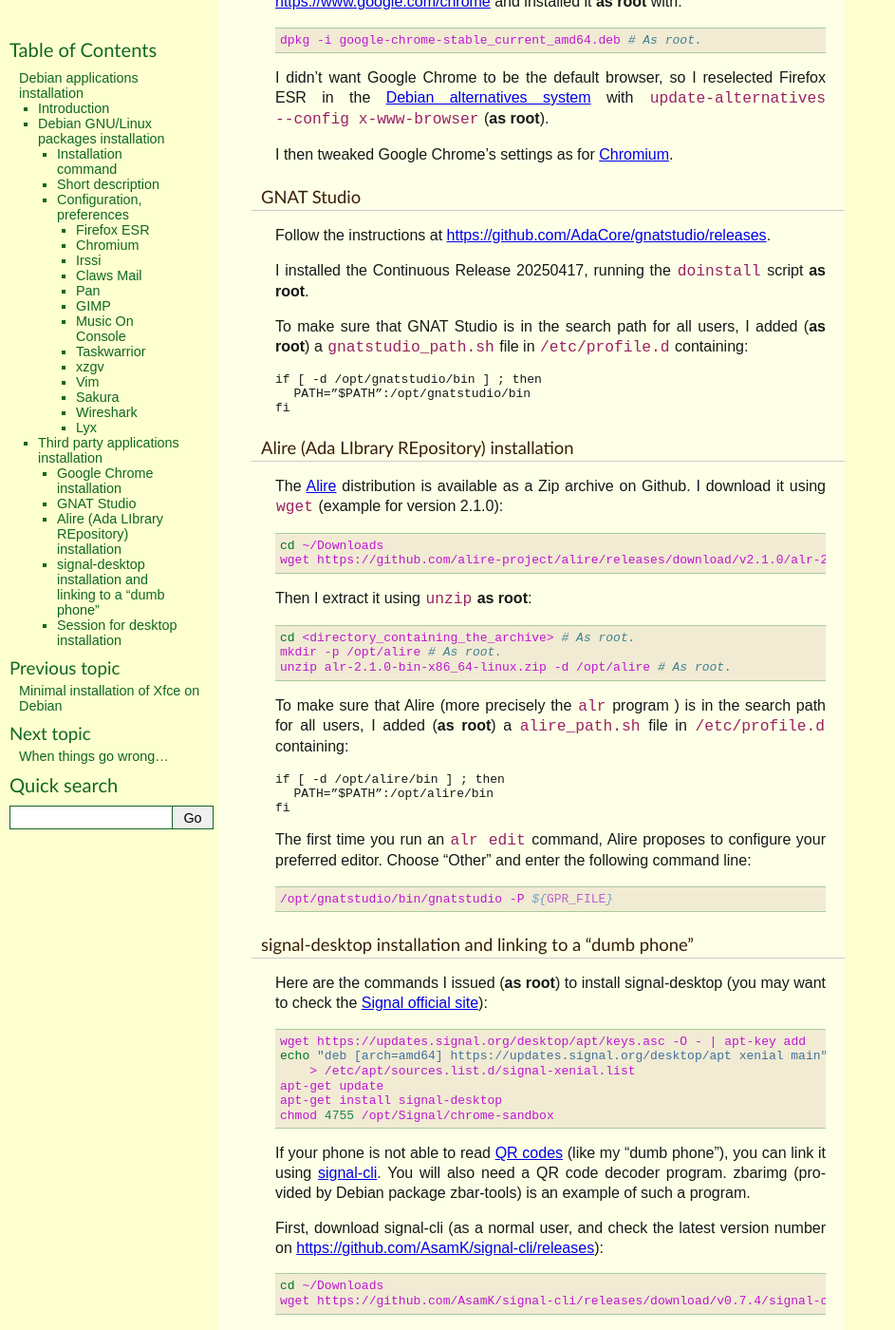
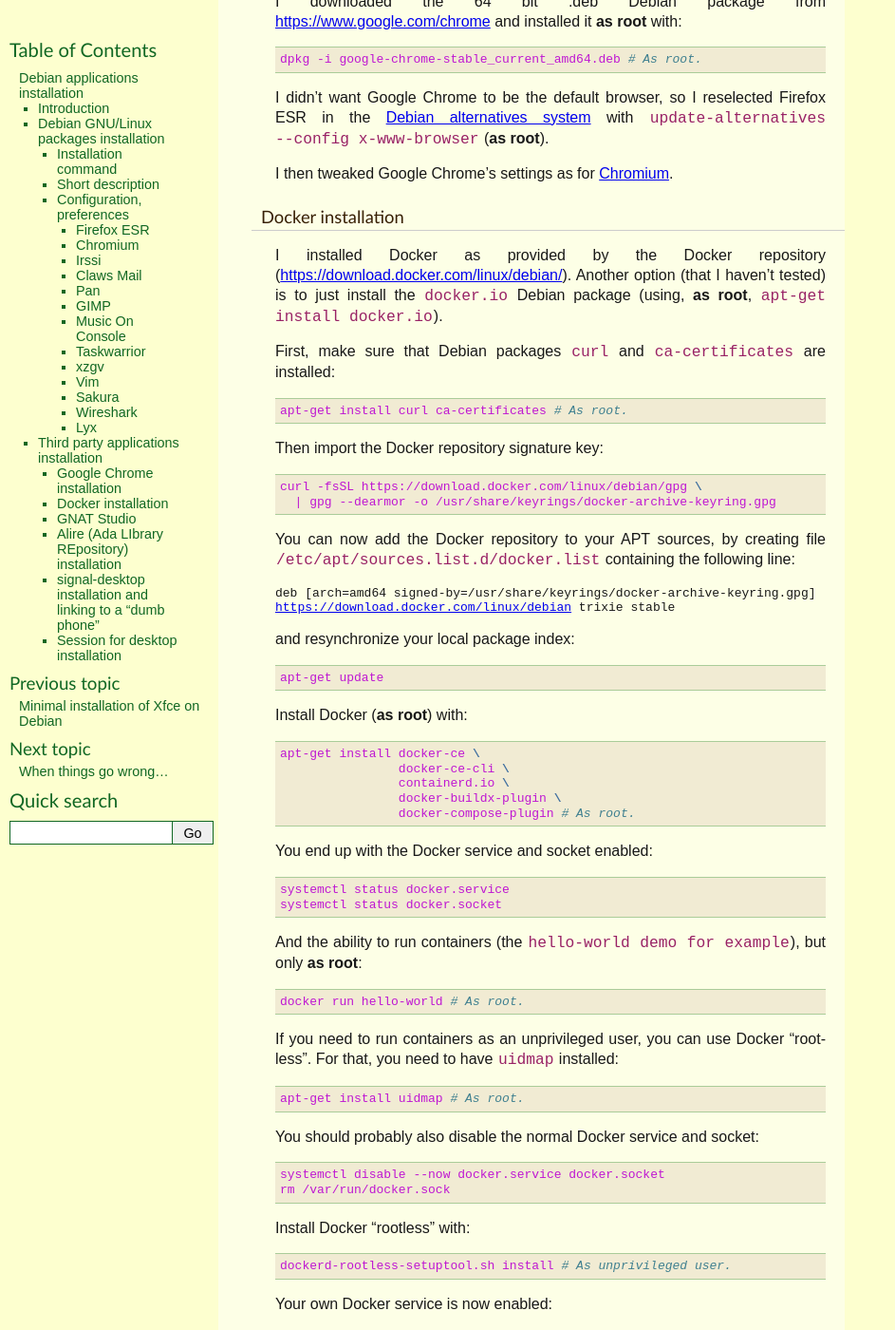
Before and after one commit to thierr26/thierr26_personal_notes_sphinx_sources, a Sphinx documentation site: the page built from source/debian_apps_install.rst, in a window 1280 px wide and 1400 px high, scrolled down 8900 px. Shown: the whole window at 95% size, without its empty margins (0-943 px from the left). Built offline with Sphinx 7.4.7, drawn with Linux system fonts in a browser that asks for light colours; some of the changed text lies outside the part shown.

Commit message:
Add Docker section in Debian app. page

```diff
--- a/source/debian_apps_install.rst
+++ b/source/debian_apps_install.rst
@@ -671,6 +671,83 @@
 :ref:`Chromium <chromium_config>`.
 
 
+Docker installation
+~~~~~~~~~~~~~~~~~~~
+
+.. index::
+  single: Docker
+  single: curl
+  pair: apt-get commands; update
+  pair: systemctl commands; status
+  pair: systemctl commands; start
+  pair: systemctl commands; disable
+  single: loginctl
+
+I installed Docker as provided by the Docker repository
+(https://download.docker.com/linux/debian/). Another option (that I haven't
+tested) is to just install the ``docker.io`` Debian package (using, **as
+root**, ``apt-get install docker.io``).
+
+First, make sure that Debian packages ``curl`` and ``ca-certificates`` are
+installed::
+
+  apt-get install curl ca-certificates # As root.
+
+Then import the Docker repository signature key::
+
+  curl -fsSL https://download.docker.com/linux/debian/gpg \
+    | gpg --dearmor -o /usr/share/keyrings/docker-archive-keyring.gpg
+
+You can now add the Docker repository to your APT sources, by creating file
+``/etc/apt/sources.list.d/docker.list`` containing the following line:
+
+| deb [arch=amd64 signed-by=/usr/share/keyrings/docker-archive-keyring.gpg] https://download.docker.com/linux/debian trixie stable
+
+and resynchronize your local package index::
+
+  apt-get update
+
+Install Docker (**as root**) with::
+
+  apt-get install docker-ce \
+                  docker-ce-cli \
+                  containerd.io \
+                  docker-buildx-plugin \
+                  docker-compose-plugin # As root.
+
+You end up with the Docker service and socket enabled::
+
+  systemctl status docker.service
+  systemctl status docker.socket
+
+And the ability to run containers (the ``hello-world demo for example``), but
+only **as root**::
+
+  docker run hello-world # As root.
+
+If you need to run containers as an unprivileged user, you can use Docker
+"rootless". For that, you need to have ``uidmap`` installed::
+
+  apt-get install uidmap # As root.
+
+You should probably also disable the normal Docker service and socket::
+
+  systemctl disable --now docker.service docker.socket
+  rm /var/run/docker.sock
+
+Install Docker "rootless" with::
+
+  dockerd-rootless-setuptool.sh install # As unprivileged user.
+
+Your own Docker service is now enabled::
+
+  systemctl --user status docker.service # As unprivileged user.
+
+and you can run containers without root privileges::
+
+  docker run hello-world # As unprivileged user.
+
+
 GNAT Studio
 ~~~~~~~~~~~
 
```
